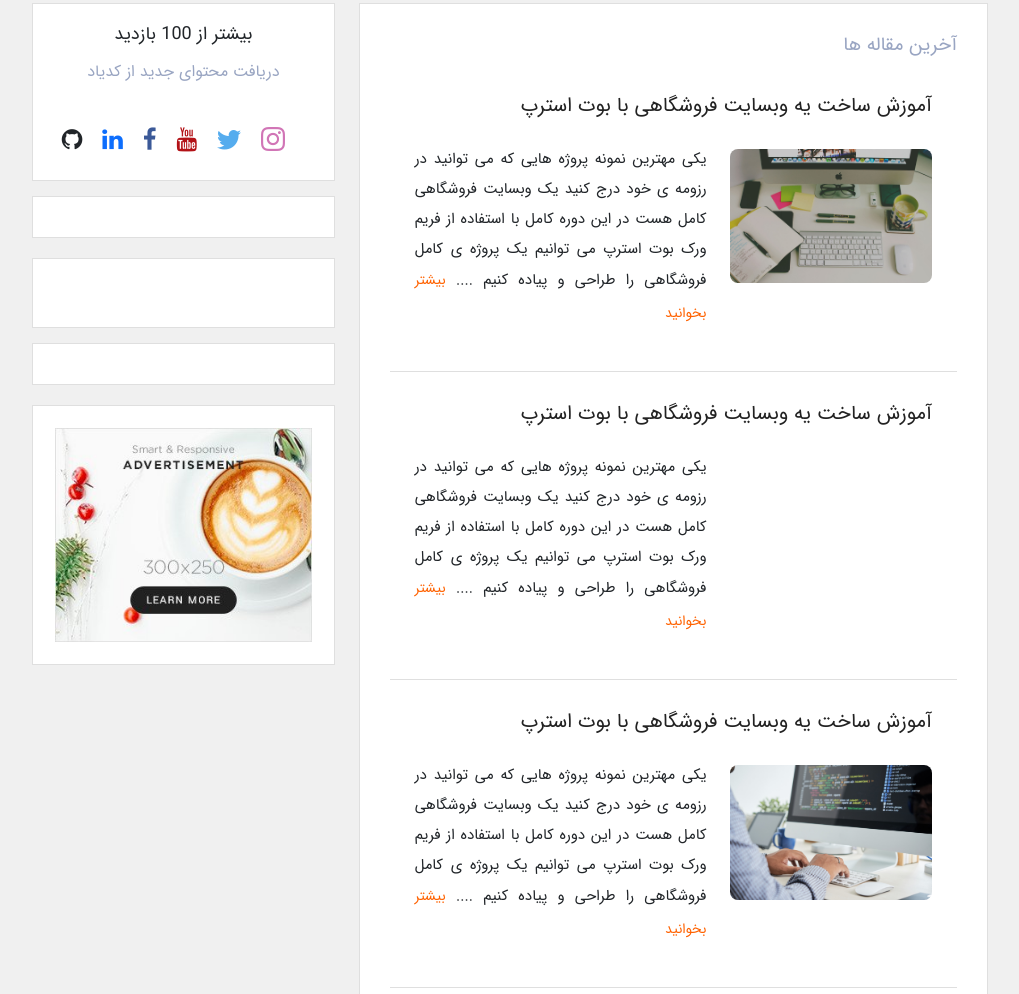
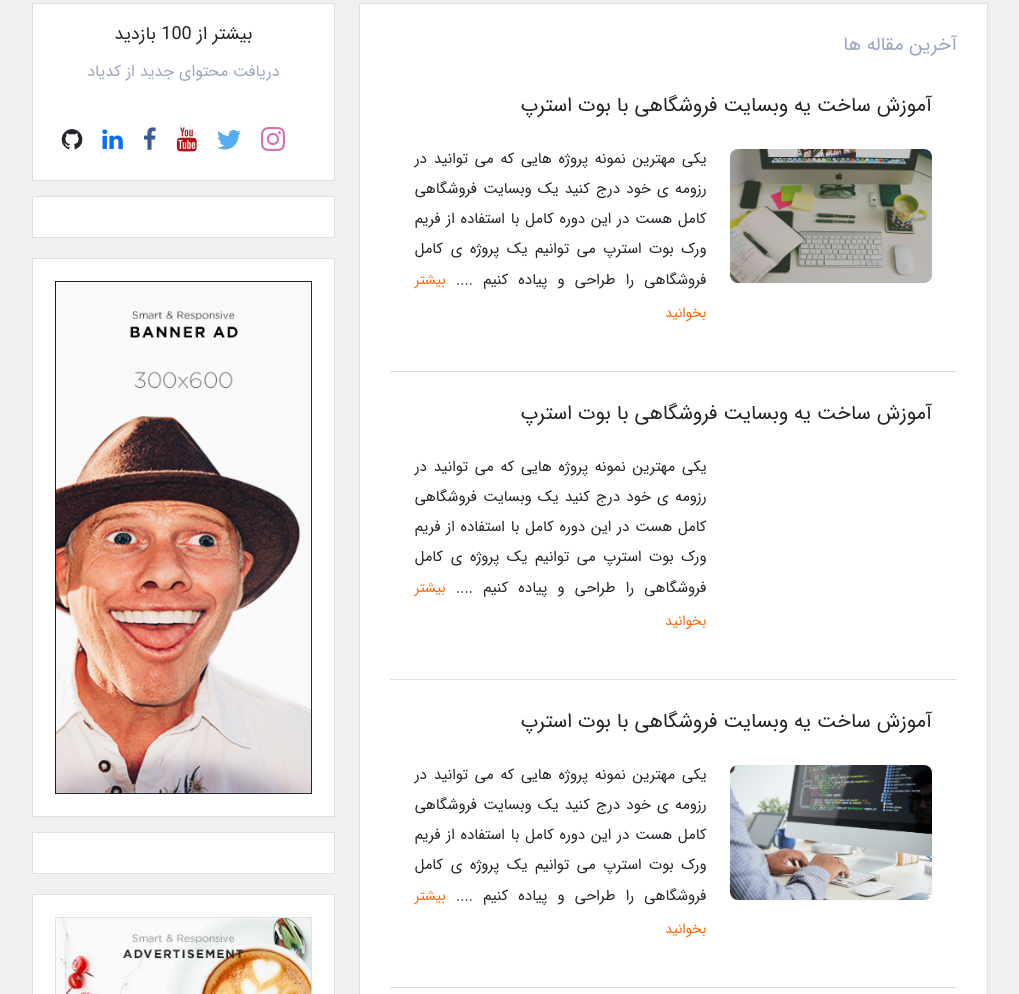
Before and after one commit to matin1383-1/RTL-blog-code, a plain HTML site: page index.html in a window 1280 px wide. Shown: the part 339-1333 px from the top of the page, without its empty margins (130-1149 px from the left). Drawn offline with nearby package versions, Linux system fonts and the light colour scheme; a script that the page names is missing.

Commit message:
Update index.html

```diff
--- a/index.html
+++ b/index.html
@@ -177,7 +177,7 @@
                     </div>
                     <div class="divider"></div>
                     <div class="ads-box">
-                        <img src="img/buzzviral-300x600.bmp" alt="" class="img-fluid">
+                        <img src="img/buzzviral-300x600.png" alt="" class="img-fluid">
                     </div>
                     <div class="divider"></div>
                     <div class="ads-box">
```
